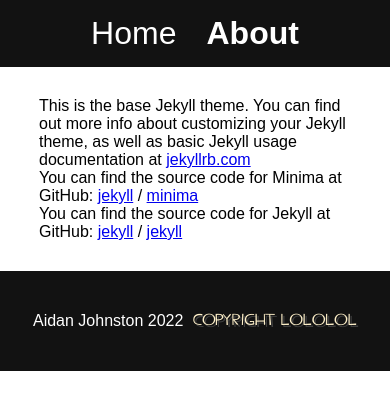
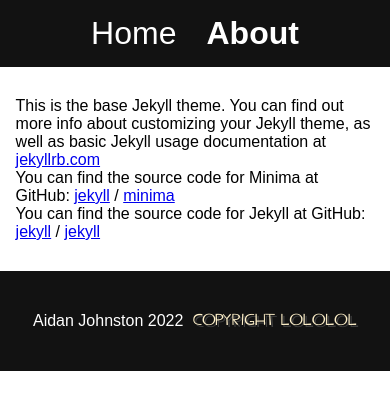
Before and after one commit to AidanJohnston/AidanJohnston.github.io, a Jekyll site: the page built from about.markdown, in a window 390 px wide. Shown: the top 410 px of the page. Built offline with Jekyll 4.4.1, drawn with Linux system fonts in a browser that asks for light colours.

Commit message:
decreased mobile padding

```diff
--- a/assets/css/master.css
+++ b/assets/css/master.css
@@ -51,8 +51,8 @@ body{
 
 @media only screen and (max-width: 800px) {
     .sectionC {
-        padding-left: 10%;
-        padding-right: 10%;
+        padding-left: 4%;
+        padding-right: 4%;
         font: 2em;
     }
 }
```
